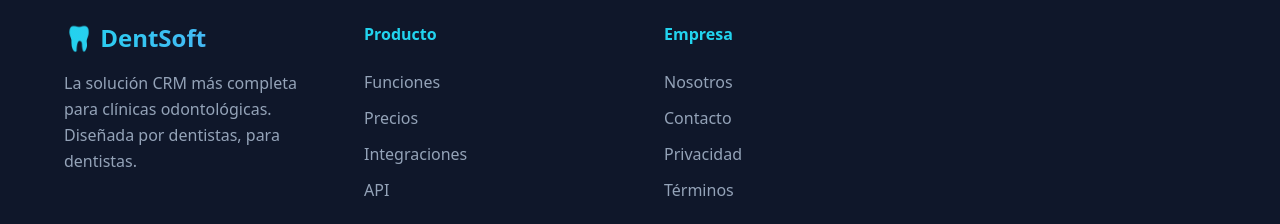
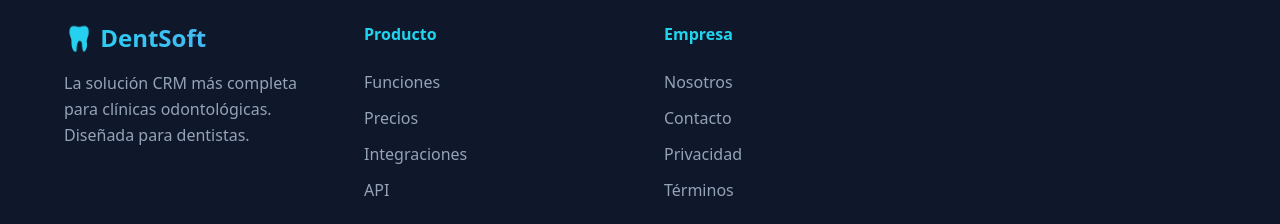
Before and after one commit to Zn3y/DentSoft, a Vue app in the folder frontend/: page / in a window 1280 px wide. Shown: the part 2331-2555 px from the top of the page. Built offline with nearby package versions, Linux system fonts and the light colour scheme; the HTML template or start-up script is replaced by a standard one.

Commit message:
change : Home

```diff
--- a/frontend/src/views/Home.vue
+++ b/frontend/src/views/Home.vue
@@ -94,7 +94,7 @@
       <div class="grid gap-12 border-b border-slate-800 pb-12 md:grid-cols-2 lg:grid-cols-4">
         <div class="col-span-1 lg:col-span-1">
           <h3 class="mb-4 bg-gradient-to-r from-cyan-400 to-blue-400 bg-clip-text text-2xl font-bold text-transparent">🦷 DentSoft</h3>
-          <p class="font-light leading-relaxed text-slate-400">La solución CRM más completa para clínicas odontológicas. Diseñada por dentistas, para dentistas.</p>
+          <p class="font-light leading-relaxed text-slate-400">La solución CRM más completa para clínicas odontológicas. Diseñada para dentistas.</p>
         </div>
         <div v-for="group in footerLinks" :key="group.title">
           <h4 class="mb-6 font-bold text-cyan-400">{{ group.title }}</h4>
```
